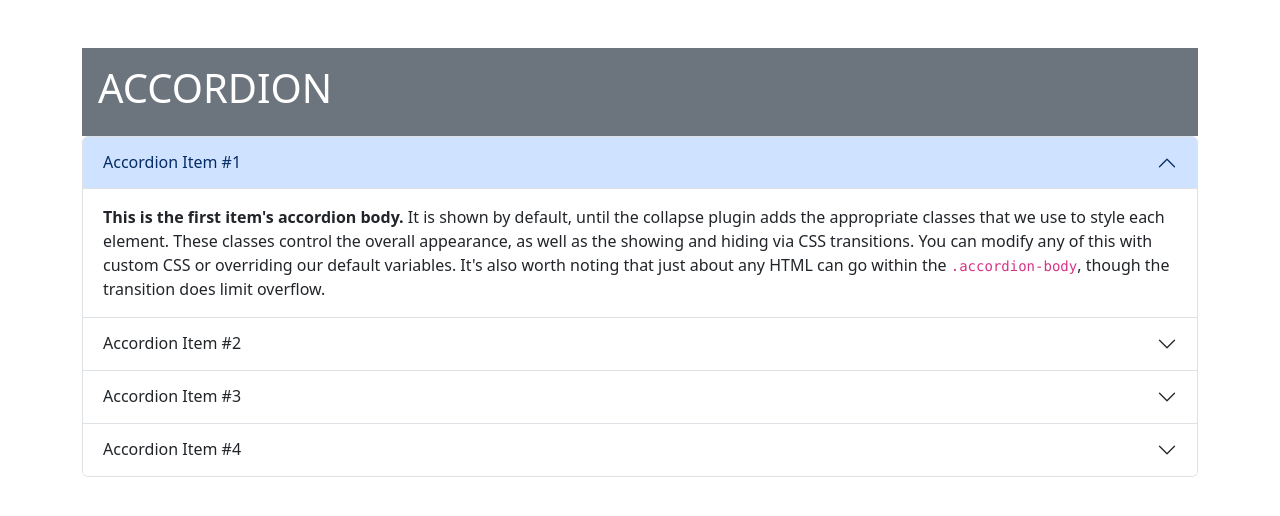
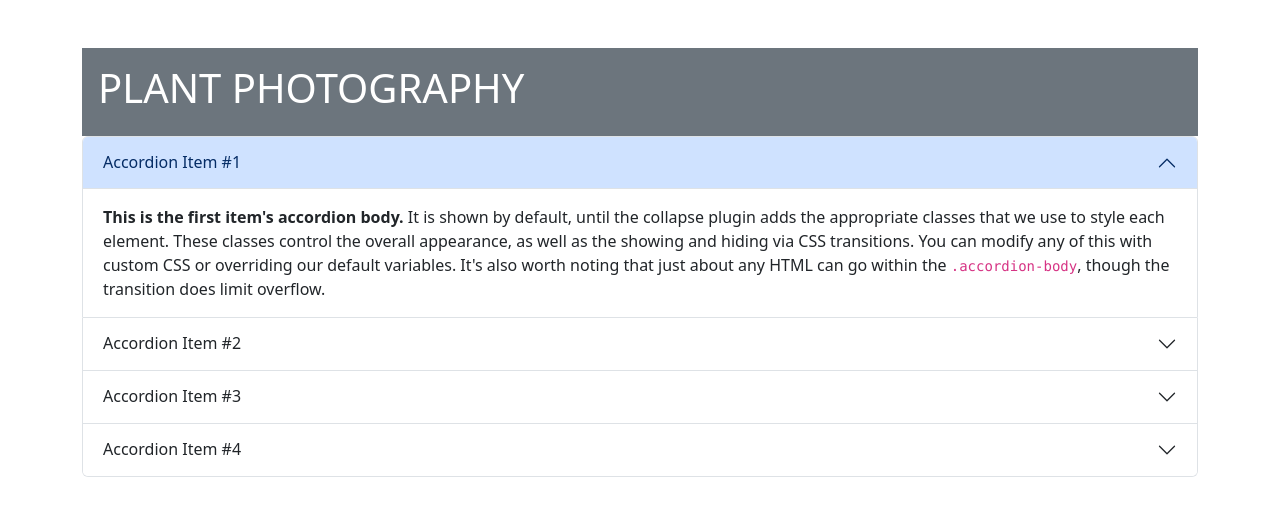
Before and after one commit to MichelleVilane/MIS4013HW1, a plain HTML site: page accordion.html in a window 1280 px wide. Drawn offline with nearby package versions, Linux system fonts and the light colour scheme.

Commit message:
Update accordion.html

```diff
--- a/accordion.html
+++ b/accordion.html
@@ -9,7 +9,7 @@
   <body>
     <div class="container">
       <br></br>
-    <div class="text-bg-secondary p-3"><h1>ACCORDION</h1></div>
+    <div class="text-bg-secondary p-3"><h1>PLANT PHOTOGRAPHY</h1></div>
     <script src="https://cdn.jsdelivr.net/npm/bootstrap@5.3.1/dist/js/bootstrap.bundle.min.js" integrity="sha384-HwwvtgBNo3bZJJLYd8oVXjrBZt8cqVSpeBNS5n7C8IVInixGAoxmnlMuBnhbgrkm" crossorigin="anonymous"></script>
   <div class="accordion" id="accordionExample">
   <div class="accordion-item">
```
